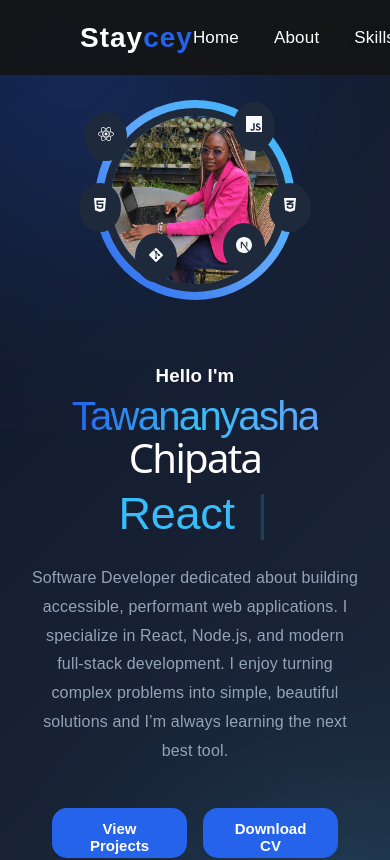
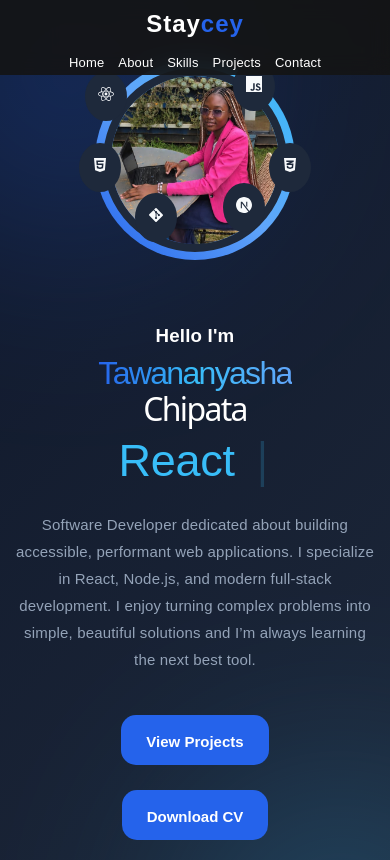
Before and after one commit to tawananyashachipata-lab/tawananyasha, a React (Vite) app: page / in a window 390 px wide. Shown: the top 860 px of the page. Built offline with nearby package versions, Linux system fonts and the light colour scheme.

Commit message:
My_portfolio

```diff
--- a/src/App.css
+++ b/src/App.css
@@ -53,7 +53,7 @@ scroll-behavior:smooth;
  background:linear-gradient(90deg,#2563EB,#38BDF8,#60A5FA);
  -webkit-background-clip:text;background-clip:text;color:transparent;
 }
-.hero h2{font-size:1.8rem;color:#38BDF8;min-height:50px}
+.hero h2{font-size:4rem;color:#38BDF8;min-height:50px}
 .hero p{max-width:650px;color:#94A3B8;line-height:1.8;margin:1.5rem 0}
 .hero-buttons{display:flex;gap:1rem;flex-wrap:wrap;margin:2rem 0;justify-content:center}
 .hero-buttons button {
@@ -220,7 +220,7 @@ background:#2563EB;
 border:none;
 border-radius:15px;
 cursor:pointer;
-font-size:9px;
+font-size:8px;
 }
 
 
@@ -926,16 +926,68 @@ margin-top:40px;
   text-align: center;
 }
 
-.footer-content h3 {
-  font-size: 2rem;
-  margin-bottom: 10px;
+.footer {
+  width: 100%;
+  padding: 50px 6%;
+  box-sizing: border-box;
+  overflow: hidden;
 }
 
-.footer-content p {
-  color: #d1d5db;
-  margin-bottom: 15px;
+.footer-container {
+  width: 100%;
+  max-width: 1200px;
+  margin: 0 auto;
+  display: flex;
+  justify-content: space-between;
+  gap: 40px;
 }
 
+.footer-section {
+  flex: 1;
+}
+
+.footer-links {
+  display: flex;
+  flex-direction: column;
+  gap: 10px;
+}
+
+.footer a {
+  color: inherit;
+  text-decoration: none;
+}
+
+/* PHONE FOOTER */
+@media (max-width: 768px) {
+  .footer {
+    padding: 40px 20px;
+  }
+
+  .footer-container {
+    flex-direction: column;
+    gap: 30px;
+    text-align: center;
+  }
+
+  .footer-section {
+    width: 100%;
+  }
+
+  .footer-links {
+    align-items: center;
+  }
+}
+
+/* SMALL PHONES */
+@media (max-width: 480px) {
+  .footer {
+    padding: 35px 15px;
+  }
+
+  .footer-container {
+    gap: 25px;
+  }
+}
 .social-links {
   display: flex;
   justify-content: center;
@@ -960,3 +1012,172 @@ margin-top:40px;
   font-size: 0.9rem;
   color: #9ca3af;
 }
+
+
+
+* {
+  box-sizing: border-box;
+}
+
+html {
+  width: 100%;
+  overflow-x: hidden;
+}
+
+body {
+  margin: 0;
+  width: 100%;
+  overflow-x: hidden;
+}
+
+img {
+  max-width: 100%;
+  height: auto;
+}
+
+/* Mobile phones */
+@media (max-width: 768px) {
+
+  .navbar {
+    padding: 15px 20px;
+  }
+
+  .nav-links {
+    gap: 15px;
+  }
+
+  .hero {
+    min-height: auto;
+    padding: 80px 20px 50px;
+    text-align: center;
+  }
+
+  .hero h1 {
+    font-size: 40px;
+    line-height: 1.1;
+  }
+
+  .hero p {
+    font-size: 16px;
+  }
+
+  .hero-buttons {
+    display: flex;
+    flex-direction: column;
+    align-items: center;
+    gap: 15px;
+  }
+
+  .hero-buttons button {
+    width: 90%;
+    max-width: 350px;
+    padding: 18px 25px;
+  }
+
+  .container {
+    width: 100%;
+    padding: 0 20px;
+  }
+}
+
+/* Small phones */
+@media (max-width: 480px) {
+
+  .hero {
+    padding: 60px 15px 40px;
+  }
+
+  .hero h1 {
+    font-size: 32px;
+  }
+
+  .hero p {
+    font-size: 15px;
+  }
+
+  .hero-buttons button {
+    width: 100%;
+  }
+
+  .logo {
+    font-size: 22px;
+  }
+}
+
+
+
+
+
+.navbar {
+  width: 100%;
+  padding: 18px 6%;
+  display: flex;
+  align-items: center;
+  justify-content: space-between;
+  gap: 20px;
+  box-sizing: border-box;
+}
+
+.logo {
+  color: white;
+  font-size: 28px;
+  font-weight: bold;
+  letter-spacing: 1px;
+  white-space: nowrap;
+}
+
+.nav-links {
+  display: flex;
+  align-items: center;
+  justify-content: flex-end;
+  gap: 25px;
+  list-style: none;
+  margin: 0;
+  padding: 0;
+}
+
+.nav-links a {
+  color: white;
+  text-decoration: none;
+  font-size: 16px;
+  white-space: nowrap;
+}
+
+/* PHONE NAVBAR */
+@media (max-width: 768px) {
+  .navbar {
+    padding: 15px 20px;
+    flex-direction: column;
+    gap: 15px;
+  }
+
+  .logo {
+    font-size: 24px;
+  }
+
+  .nav-links {
+    width: 100%;
+    justify-content: center;
+    flex-wrap: wrap;
+    gap: 12px 18px;
+  }
+
+  .nav-links a {
+    font-size: 14px;
+  }
+}
+
+/* SMALL PHONES */
+@media (max-width: 480px) {
+  .navbar {
+    padding: 12px 15px;
+  }
+
+  .nav-links {
+    gap: 10px 14px;
+  }
+
+  .nav-links a {
+    font-size: 13px;
+  }
+}
--- a/src/Footer.jsx
+++ b/src/Footer.jsx
@@ -5,7 +5,7 @@ const Footer = () => {
     <footer id="footer">
       <div className="footer-content">
         <h3>Tawananyasha Chipata</h3>
-        <p>Aspiring Software Developer | Building modern web applications.</p>
+        <p>Software Developer | Building modern web applications.</p>
 
         <div className="social-links">
           <a
@@ -24,7 +24,7 @@ const Footer = () => {
             LinkedIn
           </a>
 
-          <a href="mailto:your@email.com">
+          <a href="mailto:tawananyashachipata@gmail.com">
             Email
           </a>
         </div>
--- a/src/projects.jsx
+++ b/src/projects.jsx
@@ -9,7 +9,7 @@ const projects = [
     thumbnail: stayceyGlowImage,
     title: "Staycey Glow",
     description:
-      "An elegant beauty and skincare website featuring products, branding, and a modern shopping experience.",
+      "An elegant beauty and skincare website featuring products and modern shopping experience.",
     tech: "React • CSS • JavaScript",
     github: "https://github.com/yourusername/staycey-glow",
     live: "https://staycey-glow-boutique.vercel.app/",
@@ -29,7 +29,7 @@ const projects = [
       "A responsive Airbnb-inspired web application built with Python and Django, featuring property listings, search functionality, and a modern user interface.",
     tech: "Python • Django",
     github: "https://github.com/tawananyashachipata-lab/stayhub_airbnb.git",
-    // live: "https://airbnbclone.vercel.app",
+    // Comingsoon: "https://airbnbclone.vercel.app",
   },
   {
     title: "HydroCare",
@@ -37,7 +37,7 @@ const projects = [
       "A water intake and medication reminder application designed to help users maintain healthy daily habits with authentication and analytics.",
     tech: "React • NestJS • PostgreSQL • Supabase",
     github: "https://github.com/yourusername/hydrocare",
-    // live: "https://hydrocare.vercel.app",
+    // Comingsoon: "https://hydrocare.vercel.app",
   },
 
   {
@@ -46,7 +46,7 @@ const projects = [
       "A fitness and wellness platform helping users manage workouts, progress tracking, and healthy living.",
     tech: "React • NestJS • PostgreSQL",
     github: "https://github.com/yourusername/trainease",
-    // live: "https://trainease.vercel.app",
+    // Comingsoon: "https://trainease.vercel.app",
   },
 ];
 
```
